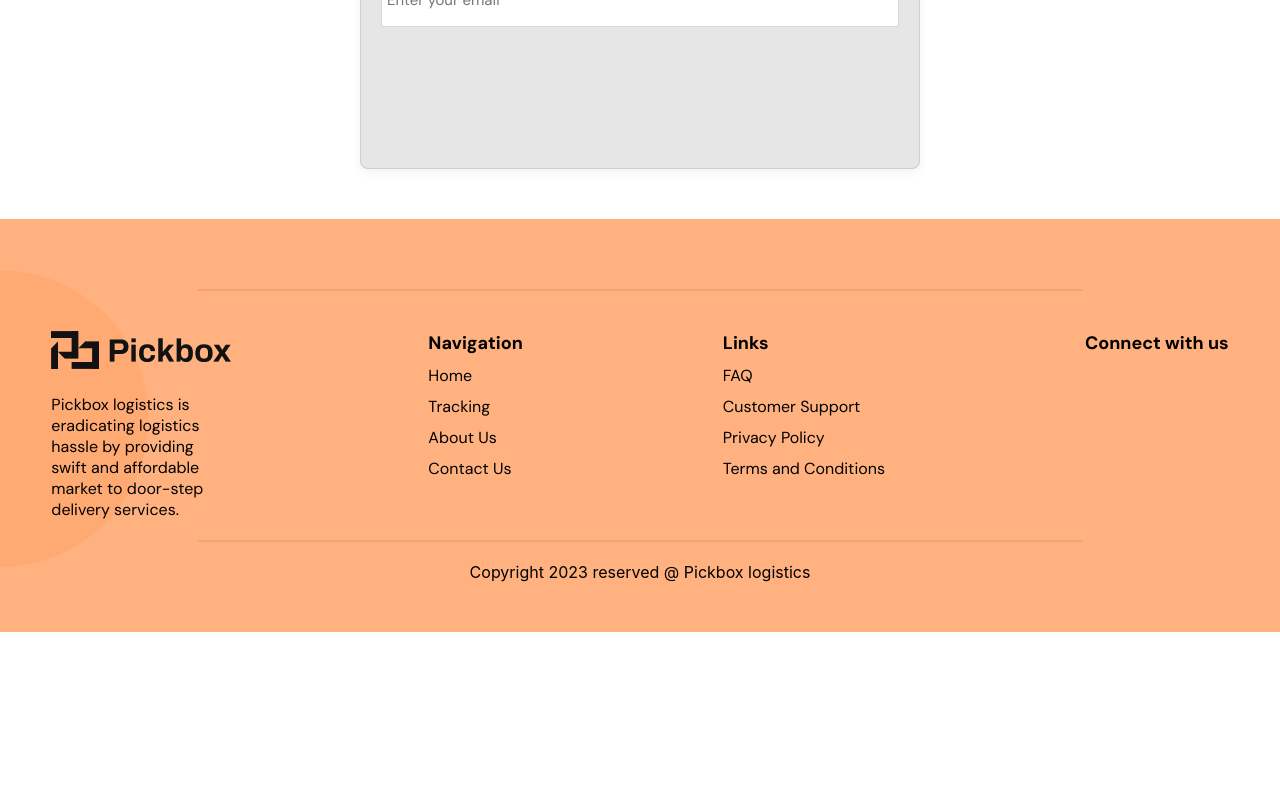
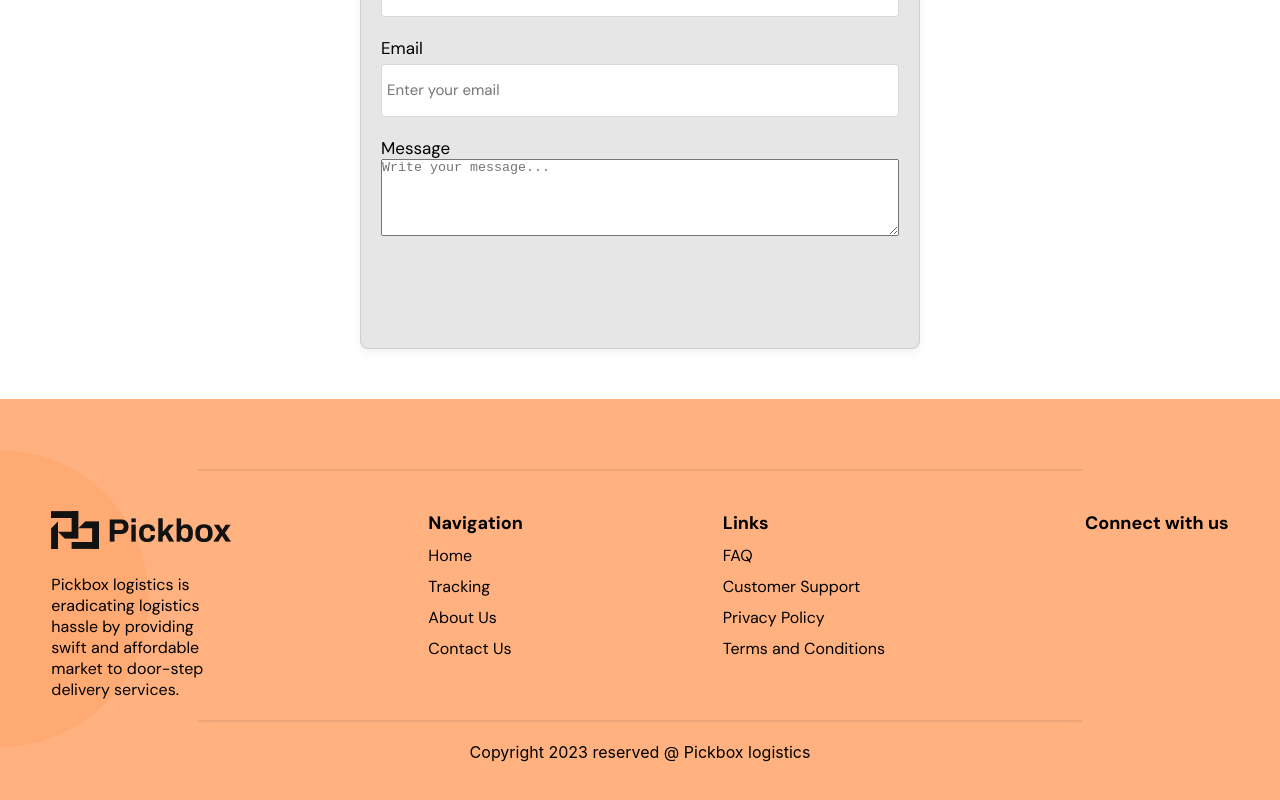
Before and after one commit to Pickbox-Project/Pickbox-frontend, a React (Create React App) app: page /contactus in a window 1280 px wide. Shown: the part 853-1653 px from the top of the page. Before the commit the page ends 1485 px from the top, so only its background shows below. Built offline with nearby package versions, Linux system fonts and the light colour scheme.

Commit message:
Started working on Contact Us Component and the Form

```diff
--- a/src/Components/ContactUs/ContactUs.css
+++ b/src/Components/ContactUs/ContactUs.css
@@ -5,7 +5,7 @@
     box-shadow: 0px 4px 8px rgba(0, 0, 0, 0.05);
     border-radius: 8px;
     width: 560px;
-    height: 400px;
+    height: 490px;
 }
 
 .contact-us-text {
@@ -45,3 +45,7 @@
     font-size: 15px;
     font-family: "DM Sans";
 }
+
+.contact-form>textarea {
+    width: 100%;
+}
--- a/src/Components/ContactUs/ContactUs.jsx
+++ b/src/Components/ContactUs/ContactUs.jsx
@@ -6,9 +6,27 @@ const ContactUs = () => {
       <h5 className="contact-us-text">Contact Us</h5>
       <form className="contact-form">
         <label htmlFor="name-input">Name</label>
-        <input type="text" name="" id="name-input" placeholder="Write your name"/>
+        <input
+          type="text"
+          name=""
+          id="name-input"
+          placeholder="Write your name"
+        />
         <label htmlFor="email-input">Email</label>
-        <input type="email" name="" id="email-input" placeholder="Enter your email"/>
+        <input
+          type="email"
+          name=""
+          id="email-input"
+          placeholder="Enter your email"
+        />
+        <label htmlFor="message-textarea">Message</label>
+        <textarea
+          name=""
+          id=""
+          cols="20"
+          rows="5"
+          placeholder="Write your message..."
+        ></textarea>
       </form>
     </div>
   );
--- a/src/Components/Faqs/Faqs.css
+++ b/src/Components/Faqs/Faqs.css
@@ -13,7 +13,7 @@
     box-shadow: 0px 4px 8px rgba(0, 0, 0, 0.05);
     border-radius: 8px;
     width: 560px;
-    height: 400px;
+    height: 490px;
 }
 
 .faqs-text {
```
